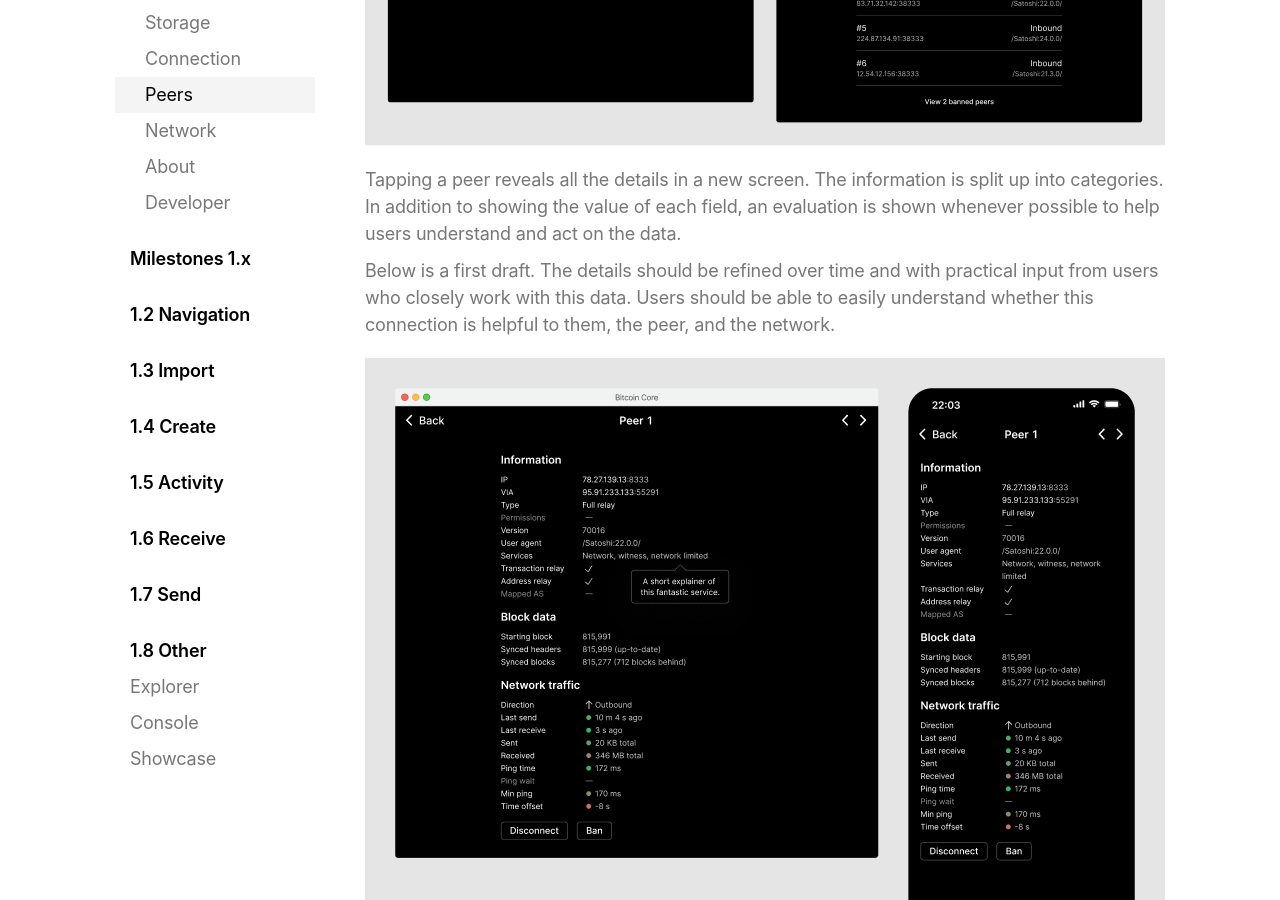
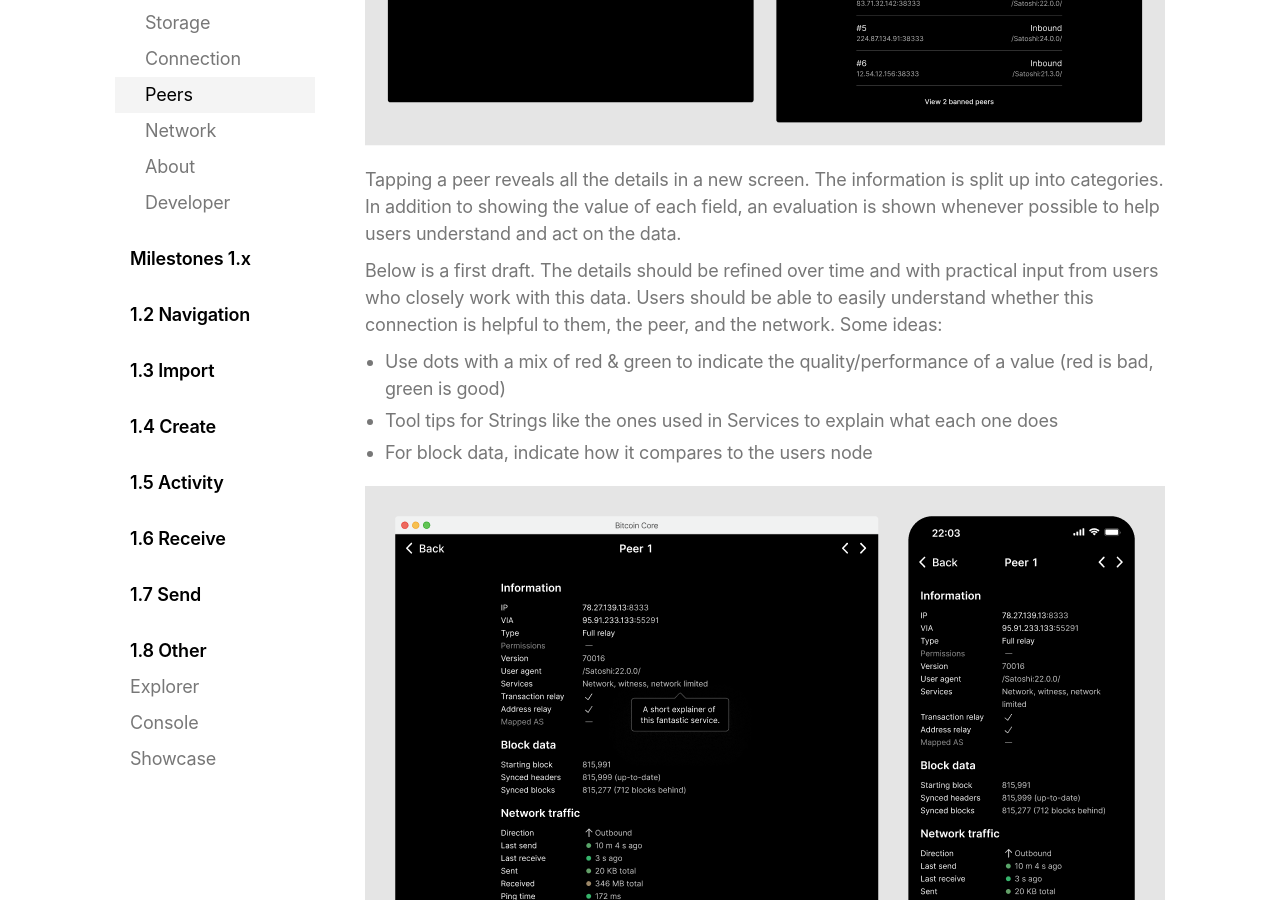
Before and after one commit to BitcoinDesign/Bitcoin-Core-App, a Jekyll site: the page built from pages/settings/peers.md, in a window 1280 px wide and 900 px high, scrolled down 761 px. Built offline with Jekyll 4.4.1, drawn with Linux system fonts in a browser that asks for light colours.

Commit message:
Added visual ideas for peer detail formatting

```diff
--- a/pages/settings/peers.md
+++ b/pages/settings/peers.md
@@ -21,7 +21,11 @@
 
 Tapping a peer reveals all the details in a new screen. The information is split up into categories. In addition to showing the value of each field, an evaluation is shown whenever possible to help users understand and act on the data.
 
-Below is a first draft. The details should be refined over time and with practical input from users who closely work with this data. Users should be able to easily understand whether this connection is helpful to them, the peer, and the network.
+Below is a first draft. The details should be refined over time and with practical input from users who closely work with this data. Users should be able to easily understand whether this connection is helpful to them, the peer, and the network. Some ideas:
+
+- Use dots with a mix of red & green to indicate the quality/performance of a value (red is bad, green is good)
+- Tool tips for Strings like the ones used in Services to explain what each one does
+- For block data, indicate how it compares to the users node
 
 {% include picture.html
 	image = "/assets/images/settings/peer-details.png"
```
